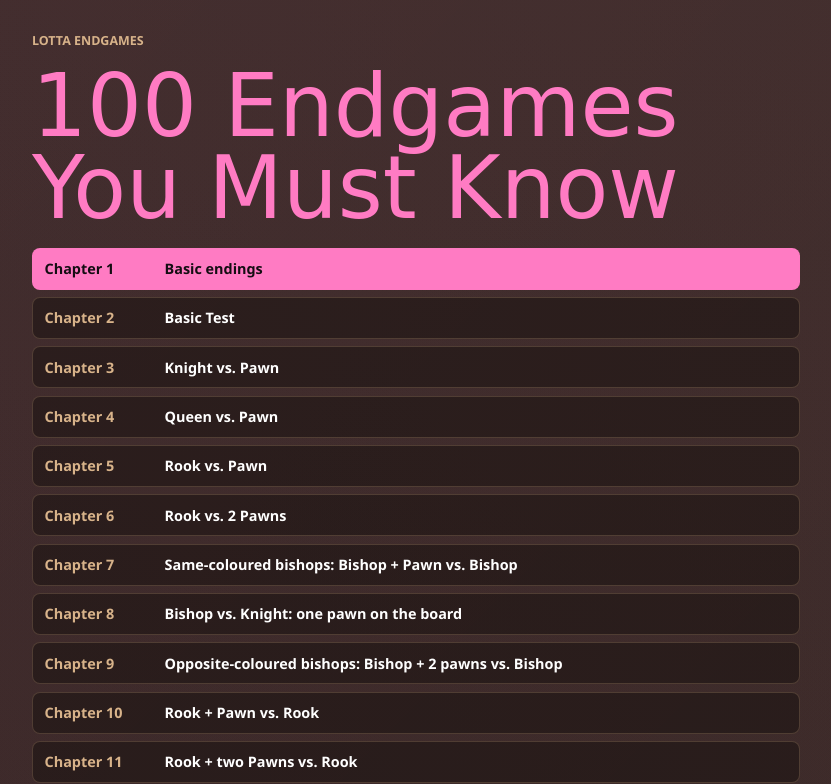
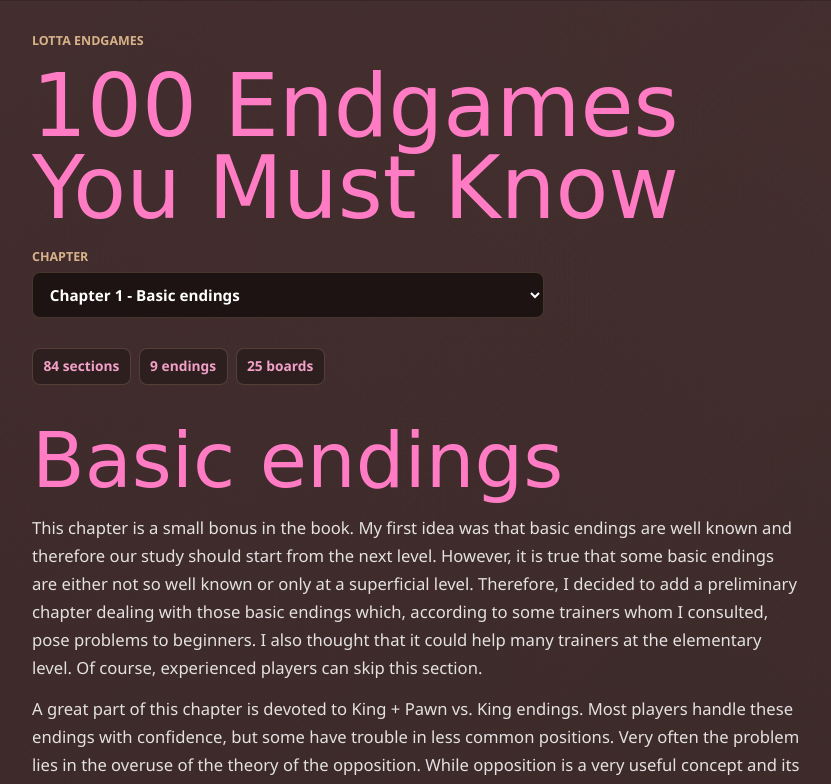
Before and after one commit to dcep93/lottaendgames, a React (Vite) app in the folder app/: page / in a window 1280 px wide. Shown: the top 784 px of the page, without its empty margins (0-831 px from the left). Built offline with nearby package versions, Linux system fonts and the light colour scheme.

Commit message:
Replace top contents with chapter select

```diff
--- a/app/src/app_x/ChapterViewer.tsx
+++ b/app/src/app_x/ChapterViewer.tsx
@@ -350,7 +350,7 @@
             chapters={chapterTabs}
             label="Top chapter selector"
             onSelect={handleChapterSelect}
-            variant="contents"
+            variant="select"
           />
           {activeChapter ? (
             <div className="leg-reader-meta" aria-label="Chapter summary">
@@ -586,13 +586,36 @@
   chapters: Array<{ id: string; label: string; name: string }>
   label: string
   onSelect: (chapterId: string) => void
-  variant: 'compact' | 'contents'
+  variant: 'compact' | 'select'
 }) {
+  if (variant === 'select') {
+    return (
+      <label className="leg-chapter-picker">
+        <span className="leg-chapter-picker-label">Chapter</span>
+        <select
+          aria-label={label}
+          className="leg-chapter-select"
+          onChange={(event) => {
+            const chapterId = event.currentTarget.value
+
+            if (chapters.some((chapter) => chapter.id === chapterId)) {
+              onSelect(chapterId)
+            }
+          }}
+          value={activeChapterId}
+        >
+          {chapters.map((chapter) => (
+            <option key={chapter.id} value={chapter.id}>
+              {chapter.label} - {chapter.name}
+            </option>
+          ))}
+        </select>
+      </label>
+    )
+  }
+
   return (
-    <nav
-      aria-label={label}
-      className={`leg-chapter-selector is-${variant}`}
-    >
+    <nav aria-label={label} className="leg-chapter-selector is-compact">
       {chapters.map((chapter) => (
         <button
           aria-current={chapter.id === activeChapterId ? 'page' : undefined}
@@ -606,14 +629,7 @@
           onClick={() => onSelect(chapter.id)}
           type="button"
         >
-          {variant === 'contents' ? (
-            <span className="leg-chapter-row">
-              <span className="leg-chapter-number">{chapter.label}</span>
-              <span className="leg-chapter-name">{chapter.name}</span>
-            </span>
-          ) : (
-            chapter.label
-          )}
+          {chapter.label}
         </button>
       ))}
     </nav>
--- a/app/src/app_x/styles.css
+++ b/app/src/app_x/styles.css
@@ -94,40 +94,42 @@
   margin: 0.25rem 0 1rem;
 }
 
-.leg-chapter-selector.is-contents {
+.leg-chapter-picker {
   display: grid;
-  grid-template-columns: minmax(0, 1fr);
+  gap: 0.35rem;
+  width: min(32rem, 100%);
+  margin: 0.25rem 0 1rem;
 }
 
-.leg-chapter-selector.is-contents .leg-chapter-tab {
-  width: 100%;
-  padding: 0;
-  text-align: left;
+.leg-chapter-picker-label {
+  color: var(--leg-brown);
+  font-size: 0.78rem;
+  font-weight: 850;
+  text-transform: uppercase;
 }
 
-.leg-chapter-row {
-  display: grid;
-  grid-template-columns: 6.75rem minmax(0, 1fr);
-  align-items: baseline;
-  gap: 0.75rem;
-  min-width: 0;
-  padding: 0.58rem 0.72rem;
+.leg-chapter-select {
+  width: 100%;
+  min-height: 2.85rem;
+  border: 0.0625rem solid var(--leg-border);
+  border-radius: 0.5rem;
+  padding: 0.65rem 0.8rem;
+  color: var(--leg-text);
+  background: #1c1312;
+  cursor: pointer;
+  font: inherit;
+  font-size: 0.95rem;
+  font-weight: 750;
+  color-scheme: dark;
 }
 
-.leg-chapter-number {
-  color: inherit;
-  white-space: nowrap;
+.leg-chapter-select:hover {
+  border-color: var(--leg-brown);
 }
 
-.leg-chapter-name {
-  min-width: 0;
-  color: var(--leg-text);
-  font-weight: 650;
-  overflow-wrap: anywhere;
-}
-
-.leg-chapter-tab.is-active .leg-chapter-name {
-  color: #140d12;
+.leg-chapter-select:focus-visible {
+  outline: 0.125rem solid var(--leg-pink);
+  outline-offset: 0.125rem;
 }
 
 .leg-reader-shell > .leg-chapter-selector {
```
Also changed, not shown: 1 other file (tests, documents, lock files or other folders).
